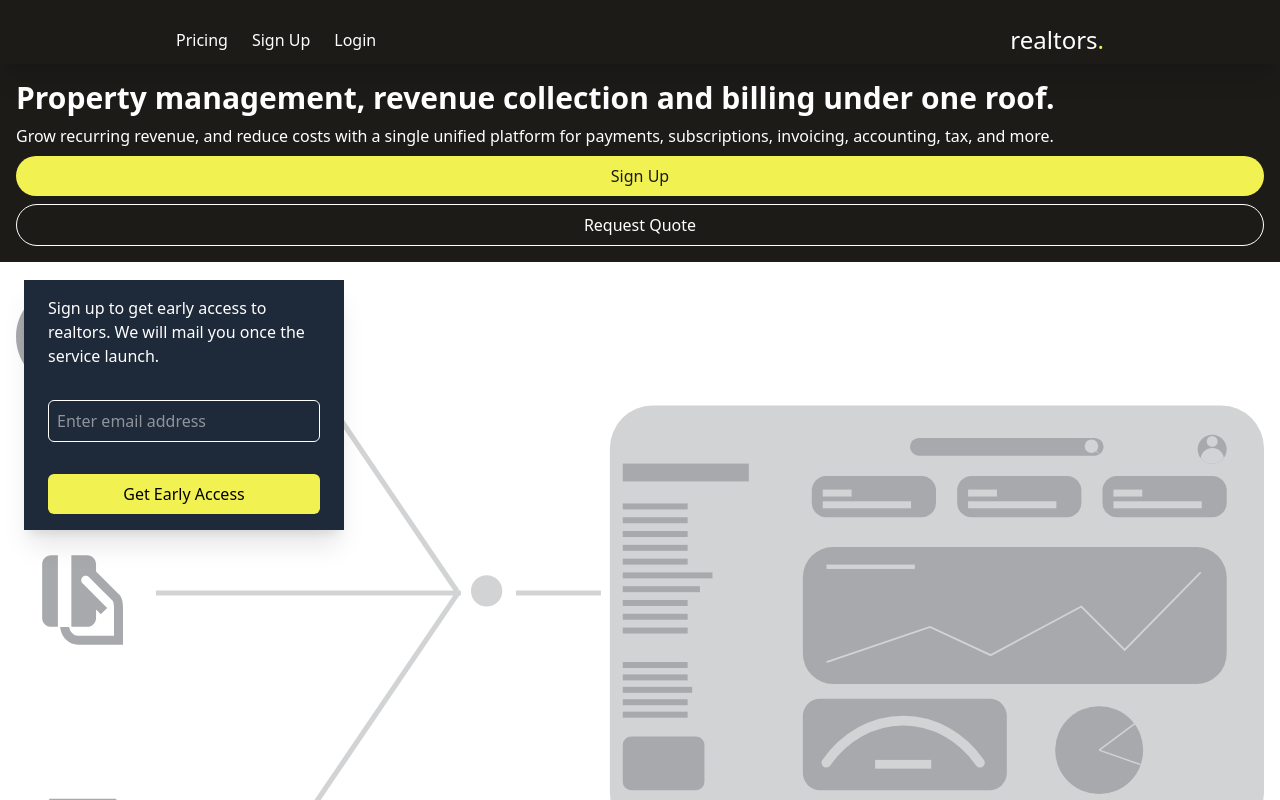
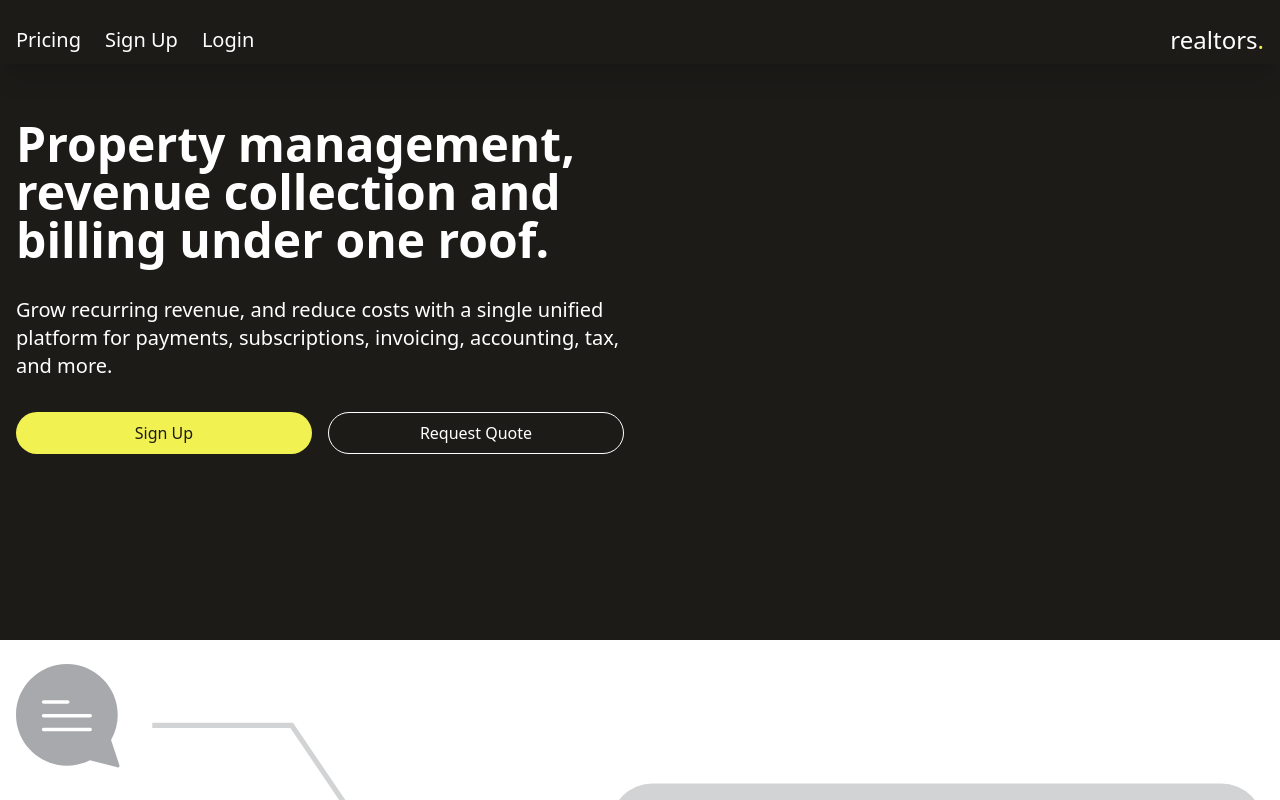
Before and after one commit to pacheko-ke/realtor, a React (Vite) app: page / in a window 1280 px wide. Shown: the top 800 px of the page. Built offline with nearby package versions, Linux system fonts and the light colour scheme.

Commit message:
work on site responsiveness

```diff
--- a/src/components/Home.jsx
+++ b/src/components/Home.jsx
@@ -21,14 +21,22 @@ export default function Home() {
 
     return (
         <div className='flex flex-col relative '>
-            <div className='flex flex-col bg-[#1c1b18] text-white text-left px-4 gap-2 py-4 pt-20'>
-                <motion.h1 initial={{ opacity: 0 }} animate={{ opacity: 1 }} transition={{ duration: 1, }} className=' text-3xl font-bold'>Property management, revenue collection and billing under one roof.</motion.h1>
-                <motion.p initial={{ x: 500 }} animate={{ x: 0 }} transition={{ duration: 0.5 }}>Grow recurring revenue, and reduce costs with a single unified platform for payments, subscriptions, invoicing, accounting, tax, and more.</motion.p>
-                <button className='bg-[#F1F252] rounded-full text-[#1c1b18] py-2' onClick={raiseAlert}>Sign Up</button>
-                <button className='border border-white rounded-full text-white py-2' onClick={raiseAlert}>Request Quote</button>
+            <div className='flex bg-[#1c1b18] md:h-[80vh]'>
+                <div className='flex flex-col  text-white text-left px-4 gap-2 py-4 pt-20 md:basis-1/2 md:gap-8 mt-10'>
+                    <motion.h1 initial={{ opacity: 0 }} animate={{ opacity: 1 }} transition={{ duration: 1, }} className=' text-3xl md:text-5xl font-bold'>Property management, revenue collection and billing under one roof.</motion.h1>
+                    <motion.p initial={{ x: 500 }} animate={{ x: 0 }} transition={{ duration: 0.5 }} className='md:text-xl'>Grow recurring revenue, and reduce costs with a single unified platform for payments, subscriptions, invoicing, accounting, tax, and more.</motion.p>
+                    <div className="flex flex-col md:flex-row md:justify-between md:gap-4">
+                        <button className='bg-[#F1F252] rounded-full text-[#1c1b18] py-2 md:w-1/2' onClick={raiseAlert}>Sign Up</button>
+                        <button className='border border-white rounded-full text-white py-2 md:w-1/2' onClick={raiseAlert}>Request Quote</button>
+                    </div>
+                </div>
+                <div className="flex">
+
+                </div>
+
             </div>
             <img src={Dashboard} alt="image here" className='mx-4 mt-6 ' />
-            <EarlyAccess />
+            {/* <EarlyAccess /> */}
 
 
         </div>
--- a/src/components/Navbar.jsx
+++ b/src/components/Navbar.jsx
@@ -14,7 +14,7 @@ export default function Navbar() {
 
     <div className='top-0 fixed w-full shadow-xl z-20'>
       {/* mobile nav */}
-      <ul className={navOpen ? 'text-white lg:hidden h-full bg-[#1c1b18] w-3/4 text-5xl gap-2 flex flex-col fixed top-0 pl-2' : 'text-white hidden h-full bg-red-500 w-3/4 text-5xl gap-2  flex-col fixed top-0'}>
+      <ul className={navOpen ? 'text-white lg:hidden h-full bg-[#1c1b18] text-5xl gap-2 flex flex-col fixed top-0 pl-2' : 'text-white hidden h-full bg-red-500  text-5xl gap-2  flex-col fixed top-0'}>
         <h1 className='absolute w-full text-right pr-6 text-4xl cursor-pointer' onClick={openNav}>x</h1>
         <div className=' text-white top-0 py-2   mb-10 mt-10'>realtors<span className='text-[#F1F252]'>.</span></div>
 
@@ -28,11 +28,11 @@ export default function Navbar() {
         <li>Login</li>
       </ul>
 
-      <div className='bg-[#1c1b18] flex px-4 pt-4 justify-between items-center mx-auto text-white lg:w-3/4'>
+      <div className='bg-[#1c1b18] flex px-4 pt-4 justify-between items-center mx-auto text-white '>
         <svg xmlns="http://www.w3.org/2000/svg" fill="white" viewBox="0 0 24 24" strokeWidth={1.5} stroke="currentColor" className="size-10 text-white flex lg:hidden" onClick={openNav}>
           <path strokeLinecap="round" strokeLinejoin="round" d="M3.75 9h16.5m-16.5 6.75h16.5" />
         </svg>
-        <ul className='hidden md:flex justify-between gap-6 m'>
+        <ul className='hidden md:flex justify-between gap-6 text-xl'>
           <li>Pricing</li>
           {/* <div className='relative'>
           <h1>To Let</h1>
--- a/src/components/core/EarlyAccess.jsx
+++ b/src/components/core/EarlyAccess.jsx
@@ -3,7 +3,7 @@ import { motion } from 'motion/react'
 
 export default function Newsletter(props) {
   return (
-    <motion.div className='flex gap-4 shadow-xl flex-col right-6 left-6 top-[35vh] align-center z-10   md:w-1/4 md:gap-8 align-right bg-gray-800 px-6 py-4 text-white absolute' initial={{ y: 500 }} animate={{ y: 0 }} transition={{ duration: 2, delay: 2 }}>
+    <motion.div className='flex gap-4 shadow-xl flex-col right-6 left-6 md:left-[15%] md:right-[15%] top-[35vh] align-center z-10    md:gap-8 align-right bg-gray-800 px-6 py-4 text-white absolute' initial={{ y: 500 }} animate={{ y: 0 }} transition={{ duration: 2, delay: 2 }}>
       <p className="text-md">Sign up to get early access to realtors. We will mail you once the service launch.  </p>
       <input type="email" placeholder='Enter email address' className='border pl-2 py-2 rounded-md invalid:border-red-500 invalid:border-2 text-white' />
       <button className='bg-[#F1F252] py-2 rounded-md text-black'>Get Early Access</button>
```
